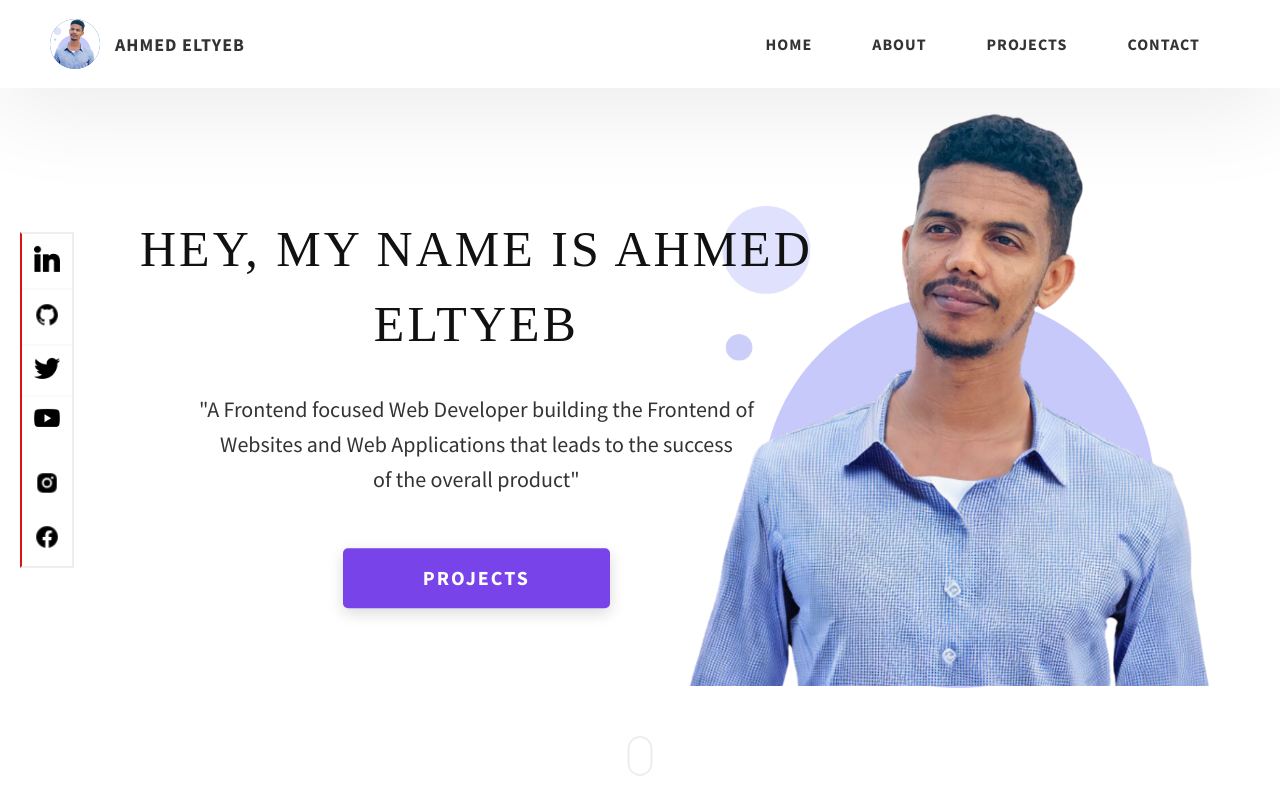
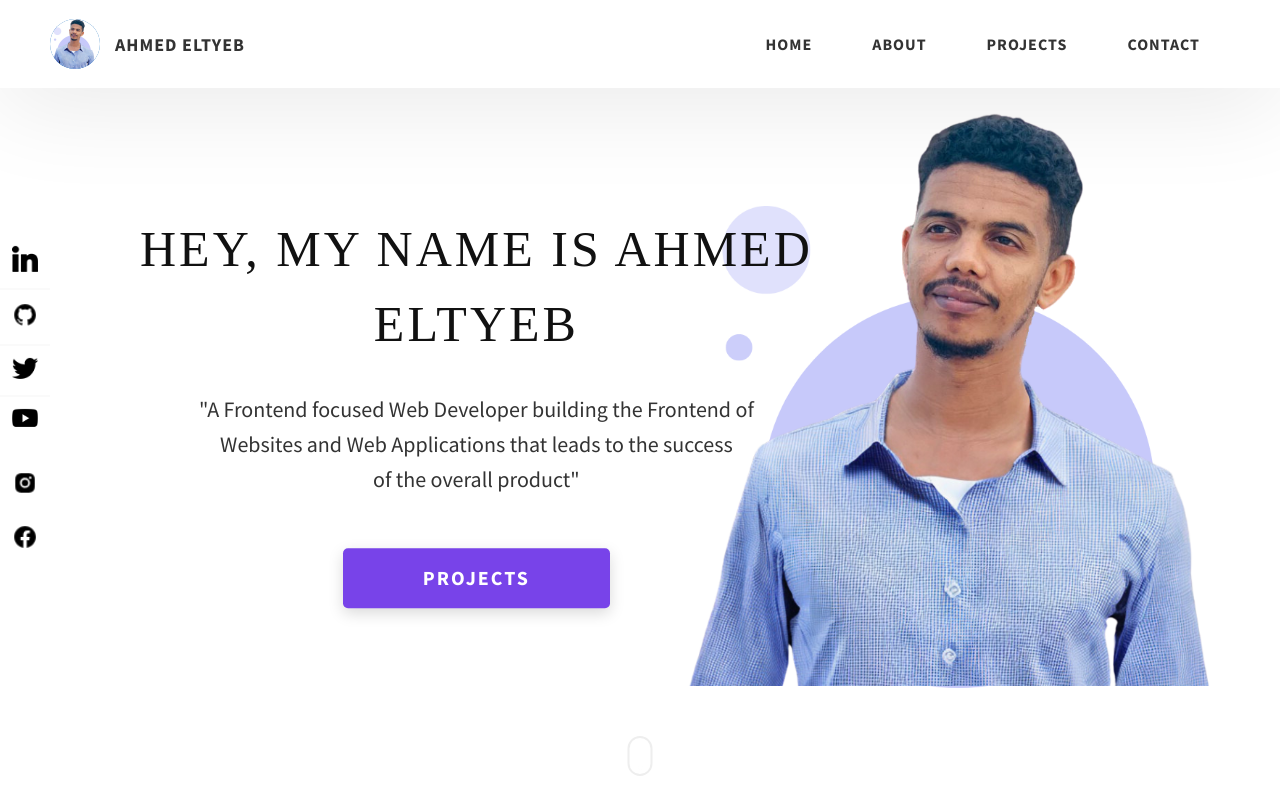
Before and after one commit to ahmedaltyeb/TayabFolio, a plain HTML site: page index.html in a window 1280 px wide. Shown: the top 800 px of the page. Drawn offline with Linux system fonts and the light colour scheme; files that its build step writes are made by us from their sources; files whose address does not match are found by name.

Commit message:
Update style.css

```diff
--- a/css/style.css
+++ b/css/style.css
@@ -202,8 +202,8 @@ textarea {
   .home-hero__socials {
     position: absolute;
     top: 50%;
-    border: 2px solid #eee;
-    border-left: 2px solid #db1212;
+/*     border: 2px solid #eee; */
+/*     border-left: 2px solid #db1212; */
     transform: translateY(-50%); }
     @media only screen and (max-width: 56.25em) {
       .home-hero__socials {
@@ -282,10 +282,10 @@ textarea {
 .home-hero__socials {
   position: absolute;
   top: 50%;
-  left: 2rem;
-  border: 2px solid #eee;
-  border-left: 2px solid #db1212;
-  transform: translateY(-50%);
+/*   left: 2rem; */
+/*   border: 2px solid #eee; */
+/*   border-left: 2px solid #db1212; */
+/*   transform: translateY(-50%); */
 }
 
 .home-hero__social {
```
